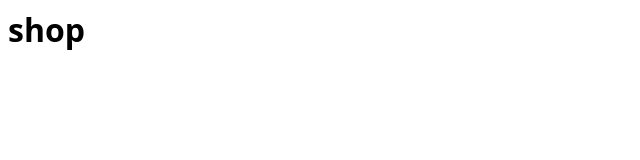
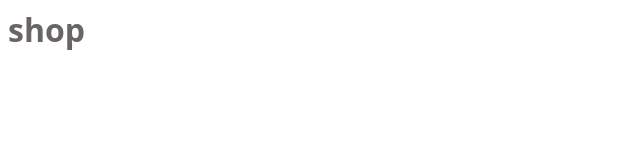
Before and after one commit to exeonsshop/exeonsshop.github.io, a plain HTML site: page index.html in a window 1280 px wide. Shown: the full height of the page, 0-640 px from the left. Drawn offline with Linux system fonts and the light colour scheme.

Commit message:
Update index.html

```diff
--- a/index.html
+++ b/index.html
@@ -1,6 +1,7 @@
 <style>
 body {
   font-family: 'Open Sans', sans-serif;
+  color: #6A6565
 }
 </style>
 
```
